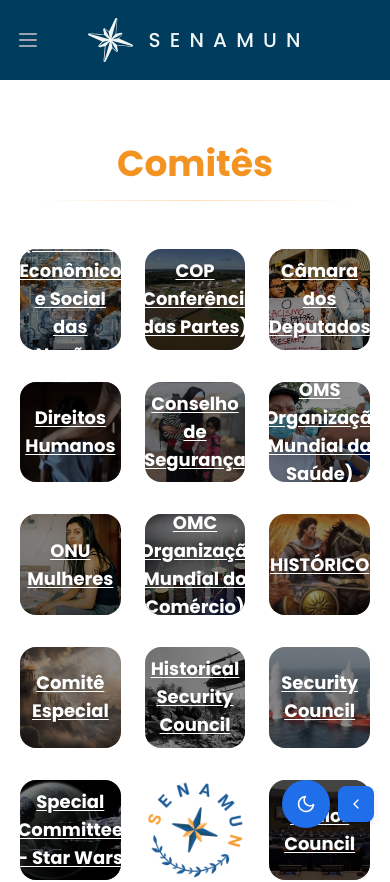
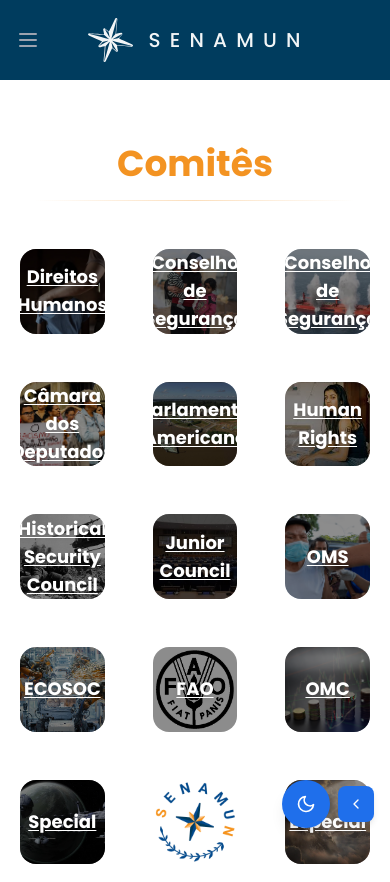
Before and after one commit to Senacmun/website, a Next.js app: page /comites in a window 390 px wide. Shown: the top 882 px of the page. Built offline with nearby package versions, Linux system fonts and the light colour scheme.

Commit message:
Maps, Mobile e Comitês

```diff
--- a/package.json
+++ b/package.json
@@ -11,7 +11,6 @@
   "dependencies": {
     "@emailjs/browser": "^4.4.1",
     "@headlessui/react": "^2.0.4",
-    "@react-google-maps/api": "^2.19.3",
     "@react-oauth/google": "^0.13.4",
     "axios": "^1.7.5",
     "class-variance-authority": "^0.7.0",
--- a/src/app/comites/dataComites.js
+++ b/src/app/comites/dataComites.js
@@ -1,134 +1,150 @@
 const dadosComites = [
+  // PT-BR
   {
-    tema: "Cooperação econômica internacional para mitigar os impactos da automação no mercado de trabalho",
-    comite: "ECOSOC (Conselho Econômico e Social das Nações Unidas)",
+    tema: "Tema a definir",
+    comite: "Direitos Humanos",
     modalidade: "Dupla/Individual",
-    classroom: "https://classroom.google.com/c/Nzg1NDIyMTA3MDI5?cjc=owsv2ihl",
-    whatsapp: "https://chat.whatsapp.com/D3O91cYbfWd9dIE83U5Dlr?mode=ems_copy_t",
-    pdf: "https://drive.google.com/file/d/1g2-daTrG6_zVWmkS5KEctMAnCTgAFQw9/view?usp=drive_link",
+    classroom: "https://classroom.google.com/c/Nzk3MDI1MTc5NTEy?cjc=e723void",
+    whatsapp: "",
+    pdf: null,
+    idioma: "ptbr",
+    imagem: "Direitos Humanos.png",
+  },
+  {
+    tema: "Tema a definir",
+    comite: "Conselho de Segurança",
+    modalidade: "Dupla/Individual",
+    classroom: "https://classroom.google.com/c/Nzk3MDI1MzgwNzIx?cjc=f43akxp4",
+    whatsapp: "",
+    pdf: null,
+    idioma: "ptbr",
+    imagem: "Conselho de Seguranca.png",
+  },
+  {
+    tema: "Tema a definir",
+    comite: "Conselho de Segurança",
+    modalidade: "Dupla/Individual",
+    classroom: "https://classroom.google.com/c/Nzk3MDI1MTczNjgx?cjc=xo2cvltp",
+    whatsapp: "",
+    pdf: null,
+    idioma: "ptbr",
+    imagem: "SC.jpg",
+  },
+  {
+    tema: "Tema a definir",
+    comite: "Câmara dos Deputados",
+    modalidade: "Dupla/Individual",
+    classroom: "https://classroom.google.com/c/Nzk3MDI1NDIzNzA1?cjc=rnsebxrd",
+    whatsapp: "",
+    pdf: null,
+    idioma: "ptbr",
+    imagem: "Camara dos Deputados.webp",
+  },
+  {
+    tema: "Tema a definir",
+    comite: "Parlamento Americano",
+    modalidade: "Dupla/Individual",
+    classroom: "https://classroom.google.com/c/Nzk3MDI1NjUyMjUx?cjc=6m5kpzkn",
+    whatsapp: "",
+    pdf: null,
+    idioma: "ptbr",
+    imagem: "COP.png",
+  },
+
+  // English
+  {
+    tema: "Tema a definir",
+    comite: "Human Rights",
+    modalidade: "Double/Single",
+    classroom: "https://classroom.google.com/c/Nzk3MDI1NTk4NzQz?cjc=ntwzrfid",
+    whatsapp: "",
+    pdf: null,
+    idioma: "en",
+    imagem: "ONU Mulheres.jpg",
+  },
+  {
+    tema: "Tema a definir",
+    comite: "Historical Security Council",
+    modalidade: "Double/Single",
+    classroom: "https://classroom.google.com/c/Nzk3MDI1NzE0ODQ2?cjc=pofkhlng",
+    whatsapp: "",
+    pdf: null,
+    idioma: "en",
+    imagem: "HSC.jpg",
+  },
+
+  // Siglas
+  {
+    tema: "Tema a definir",
+    comite: "Junior Council",
+    modalidade: "Dupla/Individual",
+    classroom: "https://classroom.google.com/c/Nzk3MDI1NDM4MzM5?cjc=6ox5p33g",
+    whatsapp: "",
+    pdf: null,
+    idioma: "ptbr",
+    imagem: "junior-council.jpeg",
+  },
+  {
+    tema: "Tema a definir",
+    comite: "OMS",
+    modalidade: "Dupla/Individual",
+    classroom: "https://classroom.google.com/c/Nzk3MDI1MzY0NTE4?cjc=5pvv4wwb",
+    whatsapp: "",
+    pdf: null,
+    idioma: "ptbr",
+    imagem: "OMS.png",
+  },
+  {
+    tema: "Tema a definir",
+    comite: "ECOSOC",
+    modalidade: "Dupla/Individual",
+    classroom: "https://classroom.google.com/c/Nzk3MDI1MTAxODY4?cjc=yjnpuzsc",
+    whatsapp: "",
+    pdf: null,
     idioma: "ptbr",
     imagem: "ECOSOC.png",
   },
   {
-    tema: "Exploração de petróleo na Floresta Amazônica",
-    comite: "COP (Conferência das Partes)",
+    tema: "Tema a definir",
+    comite: "FAO",
     modalidade: "Dupla/Individual",
-    classroom: "https://classroom.google.com/c/Nzg1NDI4OTczNzg5?cjc=noervbrs",
-    whatsapp: "https://chat.whatsapp.com/GC6gUppQcl3B3W4xT7LLXM?mode=ems_copy_t",
-    pdf: "https://drive.google.com/file/d/1K2c4qrbajoarNESUbe8KaG8d9zCNth2q/view?usp=drive_link",
+    classroom: "https://classroom.google.com/c/Nzk3MDI1NDM4MzM5?cjc=6ox5p33g",
+    whatsapp: "",
+    pdf: null,
     idioma: "ptbr",
-    imagem: "COP.png",
+    imagem: "Fao.webp",
   },
   {
-    tema: "Educação antidiscriminatória: políticas para combater o racismo e a xenofobia nos sistemas de ensino",
-    comite: "Câmara dos Deputados",
+    tema: "Tema a definir",
+    comite: "OMC",
     modalidade: "Dupla/Individual",
-    classroom: "https://classroom.google.com/c/Njk5ODA1Mzc1Mjc0?cjc=hsfxpyvj",
-    whatsapp: "https://chat.whatsapp.com/Eb4KzoPe75wFKGdTwzmOJC?mode=ems_copy_t",
-    pdf: "https://drive.google.com/file/d/1Vr9XUirzRLHjEDcFuJ-V2OmNxXtg2Py1/view?usp=drive_link",
-    idioma: "ptbr",
-    imagem: "Camara dos Deputados.webp",
-  },
-  {
-    tema: "Exploração de crianças e adolescentes através do turismo sexual: O papel da comunidade internacional na prevenção e reabilitação de vítimas",
-    comite: "Direitos Humanos",
-    modalidade: "Dupla/Individual",
-    classroom: "https://classroom.google.com/c/Nzg1NDI4NzA3OTc5?cjc=aaf3w72f",
-    whatsapp: "https://chat.whatsapp.com/DeVMgCKhJuoCBVVsJdeQq0?mode=ems_copy_t",
-    pdf: "https://drive.google.com/file/d/1VF8iRkIb9eitzYG0DfOCTIOCdzL3TdQr/view?usp=drive_link",
-    idioma: "ptbr",
-    imagem: "Direitos Humanos.png",
-  },
-  {
-    tema: "Mediação e Reconstrução Frente à Crise na Síria",
-    comite:
-      "Conselho de Segurança",
-    modalidade: "Dupla/Individual",
-    classroom: "https://classroom.google.com/c/Nzg1NDI4ODMzMDU4?cjc=ptluvexj",
-    whatsapp: "https://chat.whatsapp.com/FQNTxM6DJNq4kyuMDPKe0S?mode=ems_copy_t",
-    pdf: "https://drive.google.com/file/d/1MYDRSYmggJ6ylsHuJVJ3rIs-qJF2vWbJ/view?usp=drive_link",
-    idioma: "ptbr",
-    imagem: "Conselho de Seguranca.png",
-  },
-  {
-    tema: "Garantindo a equidade no acesso a vacinas em possíveis futuras pandemias globais",
-    comite: "OMS (Organização Mundial da Saúde)",
-    modalidade: "Dupla/Individual",
-    classroom: "https://classroom.google.com/c/Njk5ODA1NTAxOTY5?cjc=iotgkujm",
-    whatsapp: "https://chat.whatsapp.com/HcDQGgm0zos1htvZBVHEyx?mode=ems_copy_t",
-    pdf: "https://drive.google.com/file/d/1vyWMLx4LkG5UthVkQJEE9pwPKORqAdRG/view?usp=drive_link",
-    idioma: "ptbr",
-    imagem: "OMS.png",
-  },
-  {
-    tema: "Abordando os impactos da indústria pornográfica sobre os direitos e a segurança das mulheres (INSCRIÇÕES FECHADAS!)",
-    comite: "ONU Mulheres",
-    modalidade: "Dupla/Individual",
-    classroom: "https://classroom.google.com/c/Njk5ODA1NDAwMTE4?cjc=jajnw6bm",
-    whatsapp: "https://chat.whatsapp.com/ILV3BbJ6FWU52O5aevZOQR?mode=ems_copy_t",
-    pdf: "https://drive.google.com/file/d/1KvksGGBQL4ysuDDm4GxDv3Fd-STm1Z8a/view?usp=drive_link",
-    idioma: "ptbr",
-    imagem: "ONU Mulheres.jpg",
-  },
-  {
-    tema: "O Impacto das Políticas de Taxação nos Estados Unidos: Justiça Fiscal e seus Efeitos Globais",
-    comite: "OMC (Organização Mundial do Comércio)",
-    modalidade: "Dupla/Individual",
-    classroom: "https://classroom.google.com/c/Njk5ODA1Mzc4MjIw?cjc=yurg3v4v",
-    whatsapp: "https://chat.whatsapp.com/FCwUCT22wmrJgpYHlSfdiV?mode=ems_copy_t",
-    pdf: "https://drive.google.com/file/d/1Q9nidDf1CNgJ7KNgTpOmykiMFAmpQp4v/view?usp=drive_link",
+    classroom: "https://classroom.google.com/c/Nzk3MDI1MzE1ODE0?cjc=5v56y5az",
+    whatsapp: "",
+    pdf: null,
     idioma: "ptbr",
     imagem: "omc.png",
   },
+
+  // Especiais
   {
-    tema: "Conselho Mediterrâneo-asiático: Dominação Macedônica",
-    comite: "HISTÓRICO",
-    modalidade: "Dupla/Individual",
-    classroom: "https://classroom.google.com/c/Njk5ODA1NDYxMTY2?cjc=pgztmfsd",
-    whatsapp: "https://chat.whatsapp.com/Fcnp6IKz1ZKHQNhegq1zQp?mode=ems_copy_t",
-    pdf: "https://drive.google.com/file/d/1dRgpvofwZQcQa73MNAjqmAtCwGUSfwqm/view?usp=drive_link",
-    idioma: "ptbr",
-    imagem: "HISTORICO.webp",
+    tema: "Tema a definir",
+    comite: "Special",
+    modalidade: "Individual",
+    classroom: "https://classroom.google.com/c/Nzk3MDI1NjU1NjA5?cjc=wnwukvo7",
+    whatsapp: "",
+    pdf: null,
+    idioma: "en",
+    imagem: "SW.webp",
   },
   {
-    tema: "Conselho dos Deuses: A Humanidade Deve Ser Preservada ou Extinta (INSCRIÇÕES FECHADAS!)",
-    comite: "Comitê Especial",
+    tema: "Tema a definir",
+    comite: "Especial",
     modalidade: "Individual",
-    classroom: "https://classroom.google.com/c/Njk5ODA1NDc3NzYw?cjc=6h3zpa3p",
-    whatsapp: "https://chat.whatsapp.com/IxOW0Cmsb9T9mPP2CIGRDA?mode=ems_copy_t",
-    pdf: "https://drive.google.com/file/d/1J3LrUkDqV5RGsMpCzFXfhzokjVV9I4jK/view?usp=drive_link",
+    classroom: "https://classroom.google.com/c/Nzk3MDI1NzIxMjQ2?cjc=a2zozprb",
+    whatsapp: "",
+    pdf: null,
     idioma: "ptbr",
     imagem: "Especial.webp",
-  },
-  {
-    tema: "Vietnam as the Frontier of the Cold War",
-    comite: "Historical Security Council",
-    modalidade: "Double/Single",
-    classroom: "https://classroom.google.com/c/Njk5ODA1NTA0MDgw?cjc=t52stknm",
-    whatsapp: "https://chat.whatsapp.com/J3SFrols8Gv4hoYpGGNWEf?mode=ems_copy_t",
-    pdf: "https://drive.google.com/file/d/1d62Qu47wgdUCNQ88DBc90HouJmFcDYn7/view?usp=drive_link",
-    idioma: "en",
-    imagem: "HSC.jpg",
-  },
-  {
-    tema: "Addressing the threats to international maritime security posed by Houthi attacks on commercial shipping",
-    comite: "Security Council",
-    modalidade: "Double/Single",
-    classroom: "https://classroom.google.com/c/Njk5ODA1NTQ3MTE1?cjc=7zntzvit",
-    whatsapp: "https://chat.whatsapp.com/Dh3Q9boLlfa9sIoVq0Yp7e?mode=ems_copy_t",
-    pdf: "https://drive.google.com/file/d/1uwFvcab-tD07AlTjfhsBEfjIzdCtNvRd/view?usp=drive_link",
-    idioma: "en",
-    imagem: "SC.jpg",
-  },
-  {
-    tema: "Paths to Peace between the Galactic Republic and the Confederacy of Independent Systems",
-    comite: "Special Committee - Star Wars",
-    modalidade: "Single",
-    classroom: "https://classroom.google.com/c/Njk5ODA1NTEzOTk1?cjc=mqnfmkms",
-    whatsapp: "https://chat.whatsapp.com/IQsV0zStxsuCH6eabS1PZz?mode=ems_copy_t",
-    pdf: "https://drive.google.com/file/d/1qCQEA42HDlWxEX-u2P4UbONvn3XTDK7e/view?usp=drive_link",
-    idioma: "en",
-    imagem: "SW.webp",
   },
 ];
 
--- a/src/app/comites/page.tsx
+++ b/src/app/comites/page.tsx
@@ -44,6 +44,9 @@
     rows.push(primaryCommittees.slice(i, i + 3));
   }
 
+  const specialCommittee = committees[12]; // Special
+  const especialCommittee = committees[13]; // Especial
+
   const getCommitteeImage = (committee: Committee) => {
     const imagePath = committee.imagem
       ? `/comites/${committee.imagem}`
@@ -66,9 +69,9 @@
           <div className="mx-auto mt-4 h-px w-full max-w-xs bg-gradient-to-r from-transparent via-yellow-custom/30 to-transparent dark:via-white/10"></div>
         </div>
 
-        <div className="mx-auto mt-12 flex max-w-[38rem] flex-col gap-8">
+        <div className="mx-auto mt-12 flex max-w-[38rem] flex-col gap-12">
           {rows.map((row, rowIndex) => (
-            <div key={rowIndex} className="grid grid-cols-3 gap-6">
+            <div key={rowIndex} className="grid grid-cols-3 gap-12">
               {row.map((committee, index) => (
                 <button
                   key={`${committee.comite}-${index}`}
@@ -98,14 +101,20 @@
             </div>
           ))}
 
-          <div className="grid grid-cols-3 items-center gap-6">
-            <Link
-              href="/comites/special-committee-star-wars"
-              className="group relative block aspect-square w-full cursor-pointer overflow-hidden rounded-2xl text-left transition-all duration-500 ease-out hover:-translate-y-1 hover:shadow-2xl hover:shadow-light-blue-custom/20 focus:outline-none focus:ring-2 focus:ring-light-blue-custom focus:ring-offset-2 dark:hover:shadow-black/30 dark:focus:ring-offset-[#0B1E2D]"
+          <div className="grid grid-cols-3 items-center gap-12">
+            {specialCommittee && (
+              <button
+                type="button"
+                onClick={() => openModal(specialCommittee)}
+                className="group relative block aspect-square w-full cursor-pointer overflow-hidden rounded-2xl text-left transition-all duration-500 ease-out hover:-translate-y-1 hover:shadow-2xl hover:shadow-light-blue-custom/20"
               >
                 <div
                   className="absolute inset-0 scale-100 bg-cover bg-center transition-all duration-700 ease-out group-hover:scale-110 group-hover:opacity-0"
-                style={{ backgroundImage: "url(/comites/SW.webp)" }}
+                  style={{
+                    backgroundImage: specialCommittee.imagem
+                      ? `url(/comites/${specialCommittee.imagem})`
+                      : "url(/logo-senamun.png)",
+                  }}
                 />
                 <div className="absolute inset-0 bg-black/45 transition-all duration-700 ease-out group-hover:bg-black/0 group-hover:opacity-0" />
                 <div className="absolute inset-0 bg-gradient-to-br from-light-blue-custom via-[#1F6FEB] to-blue-custom opacity-0 transition-all duration-700 ease-out group-hover:opacity-100" />
@@ -115,28 +124,35 @@
                 </div>
                 <div className="relative z-10 flex h-full items-center justify-center p-5 text-center">
                   <h2 className="translate-y-0 text-lg font-bold text-white underline underline-offset-2 drop-shadow transition-all duration-500 ease-out group-hover:-translate-y-1 group-hover:scale-105">
-                  Special Committee - Star Wars
+                    {specialCommittee.comite}
                   </h2>
                 </div>
-            </Link>
+              </button>
+            )}
 
-            <Link href="/" className="flex items-center justify-center">
+            <Link href="/" className="flex items-center justify-center cursor-pointer transition-all duration-300 hover:scale-110">
               <Image
                 src="/logo-senamun.png"
                 alt="Logo SenaMUN"
                 width={180}
                 height={180}
-                className="opacity-90"
+                className="h-auto w-[180px] object-contain"
               />
             </Link>
 
-            <Link
-              href="/comites/junior-council"
-              className="group relative block aspect-square w-full cursor-pointer overflow-hidden rounded-2xl text-left transition-all duration-500 ease-out hover:-translate-y-1 hover:shadow-2xl hover:shadow-light-blue-custom/20 focus:outline-none focus:ring-2 focus:ring-light-blue-custom focus:ring-offset-2 dark:hover:shadow-black/30 dark:focus:ring-offset-[#0B1E2D]"
+            {especialCommittee && (
+              <button
+                type="button"
+                onClick={() => openModal(especialCommittee)}
+                className="group relative block aspect-square w-full cursor-pointer overflow-hidden rounded-2xl text-left transition-all duration-500 ease-out hover:-translate-y-1 hover:shadow-2xl hover:shadow-light-blue-custom/20"
               >
                 <div
                   className="absolute inset-0 scale-100 bg-cover bg-center transition-all duration-700 ease-out group-hover:scale-110 group-hover:opacity-0"
-                style={{ backgroundImage: "url(/comites/junior-council.jpeg)" }}
+                  style={{
+                    backgroundImage: especialCommittee.imagem
+                      ? `url(/comites/${especialCommittee.imagem})`
+                      : "url(/logo-senamun.png)",
+                  }}
                 />
                 <div className="absolute inset-0 bg-black/45 transition-all duration-700 ease-out group-hover:bg-black/0 group-hover:opacity-0" />
                 <div className="absolute inset-0 bg-gradient-to-br from-light-blue-custom via-[#1F6FEB] to-blue-custom opacity-0 transition-all duration-700 ease-out group-hover:opacity-100" />
@@ -146,10 +162,11 @@
                 </div>
                 <div className="relative z-10 flex h-full items-center justify-center p-5 text-center">
                   <h2 className="translate-y-0 text-lg font-bold text-white underline underline-offset-2 drop-shadow transition-all duration-500 ease-out group-hover:-translate-y-1 group-hover:scale-105">
-                  Junior Council
+                    {especialCommittee.comite}
                   </h2>
                 </div>
-            </Link>
+              </button>
+            )}
           </div>
         </div>
       </section>
--- a/src/app/equipe/page.tsx
+++ b/src/app/equipe/page.tsx
@@ -65,8 +65,8 @@
 
       <hr className="mx-40 border-yellow-custom" />
 
-      <div className="mx-auto flex max-w-7xl flex-col gap-6 px-6 py-12 xl:px-20">
-        <div className="grid auto-rows-fr grid-cols-1 gap-6 sm:grid-cols-2 lg:grid-cols-4">
+      <div className="mx-auto flex max-w-7xl flex-col gap-16 px-6 py-12 xl:px-20">
+        <div className="grid auto-rows-fr grid-cols-1 gap-8 sm:grid-cols-2 lg:grid-cols-4">
           <Card
             title="Secretariado Geral"
             href="/equipe/secretariado"
@@ -93,7 +93,7 @@
           />
         </div>
 
-        <div className="grid auto-rows-fr grid-cols-1 gap-6 sm:grid-cols-2 lg:grid-cols-4">
+        <div className="grid auto-rows-fr grid-cols-1 gap-8 sm:grid-cols-2 lg:grid-cols-4">
           <Card
             title="Diretoria de Imprensa"
             href="/equipe/imprensa"
@@ -120,8 +120,7 @@
           />
         </div>
 
-        <div className="grid auto-rows-fr grid-cols-1 gap-6 sm:grid-cols-2 lg:grid-cols-3">
-          <div className="mx-auto w-full max-w-[260px]">
+        <div className="grid auto-rows-fr grid-cols-1 gap-8 sm:grid-cols-2 lg:grid-cols-3">
           <Card
             title={
               <span className="block text-base leading-5">
@@ -133,9 +132,8 @@
             icon={<RiTeamLine />}
             subtitle="Conheça nosso time acadêmico em inglês"
           />
-          </div>
 
-          <div className="flex items-center justify-center">
+          <div className="hidden items-center justify-center lg:flex">
             <img
               src="/logo-senamun.png"
               alt="Logo SenaMUN"
@@ -145,7 +143,6 @@
             />
           </div>
 
-          <div className="mx-auto w-full max-w-[260px]">
           <Card
             title={
               <span className="block text-base leading-5">
@@ -157,7 +154,8 @@
             icon={<RiTeamLine />}
             subtitle="Conheça nosso time acadêmico em português"
           />
-          </div>
+
+          <div className="hidden sm:block" />
         </div>
       </div>
     </section>
--- a/src/app/mapa/GoogleMap.tsx
+++ /dev/null
@@ -1,25 +0,0 @@
-// src/components/GoogleMapComponent.tsx
-import React from "react";
-import { GoogleMap, LoadScript, Marker } from "@react-google-maps/api";
-
-const containerStyle = {
-  width: "100%",
-  height: "400px",
-};
-
-const center = {
-  lat: -23.670827, // Substitua com a latitude desejada
-  lng: -46.70025, // Substitua com a longitude desejada
-};
-
-const GoogleMapComponent = ({ apiKey }: { apiKey: any }) => {
-  return (
-    <LoadScript googleMapsApiKey={apiKey}>
-      <GoogleMap mapContainerStyle={containerStyle} center={center} zoom={15}>
-        <Marker position={center} />
-      </GoogleMap>
-    </LoadScript>
-  );
-};
-
-export default GoogleMapComponent;
```
Also changed, not shown: src/app/mapa/page.tsx (+109 -23 lines), public/comites/Fao.webp (added), 1 other file (tests, documents, lock files or other folders). Lines whose indentation alone changed are shown as unchanged.
